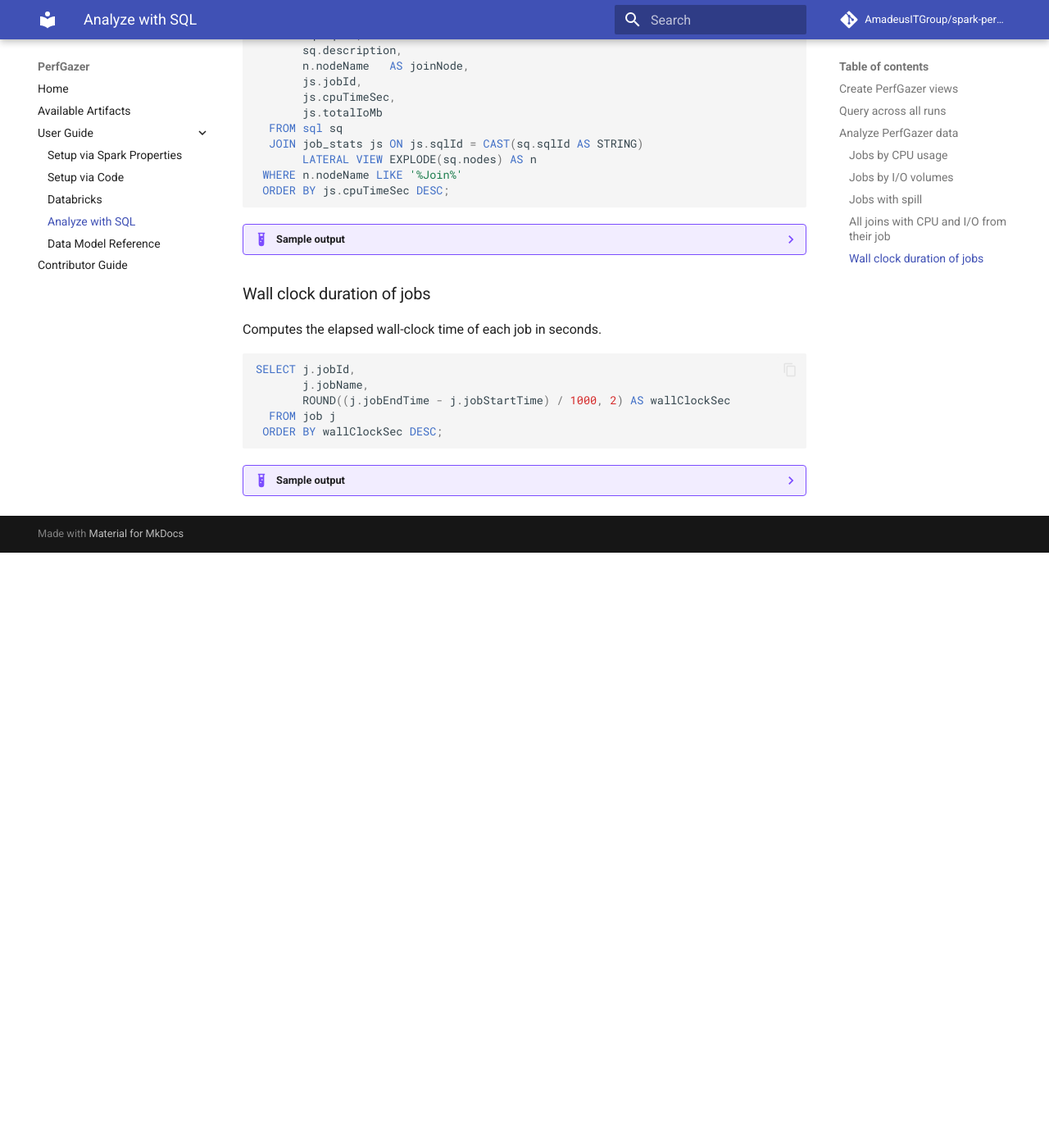
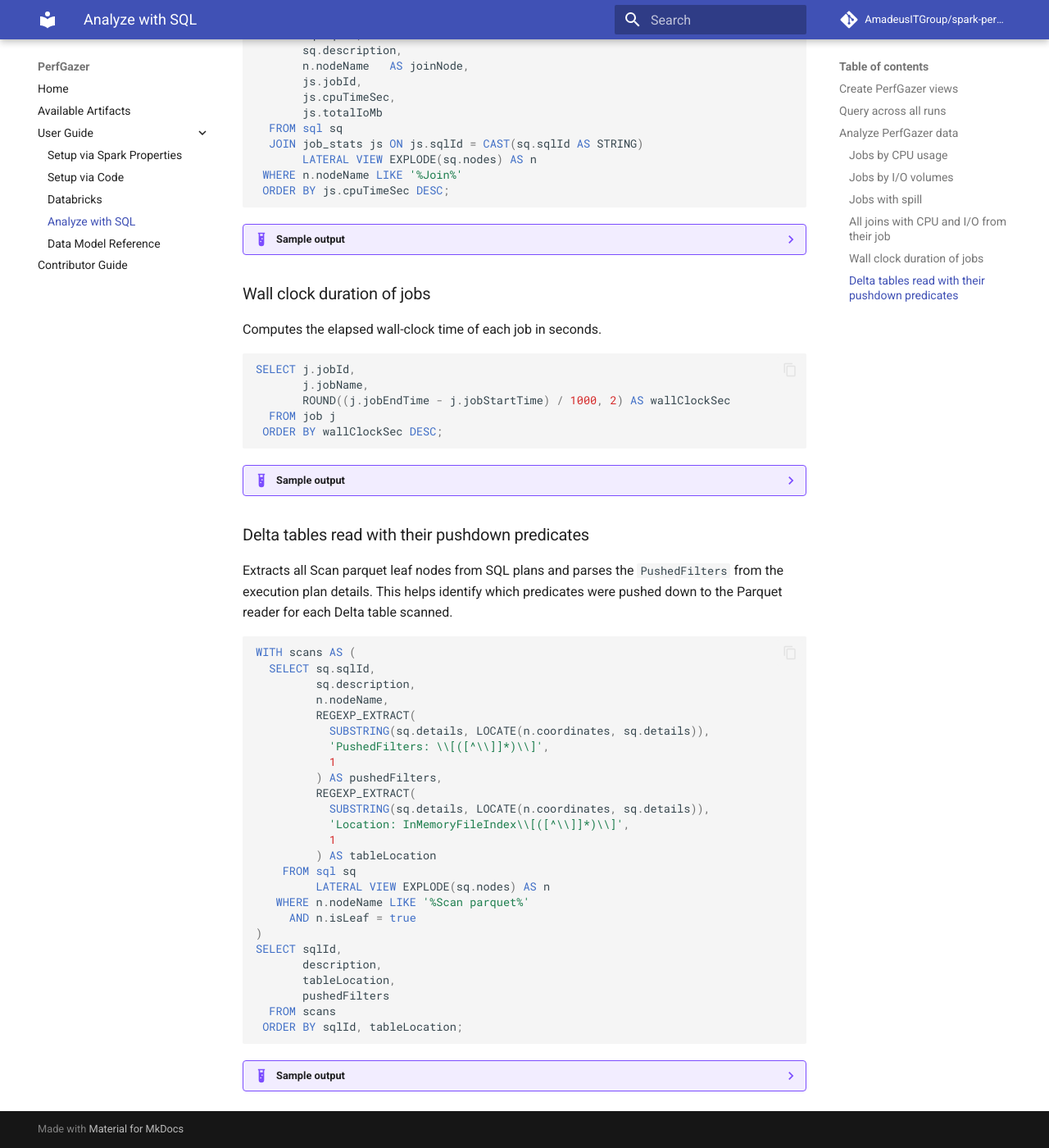
Before and after one commit to AmadeusITGroup/spark-perf-gazer, an MkDocs documentation site: the page built from docs/user_guide/analyze_sql.md, in a window 1280 px wide and 1400 px high, scrolled down 3024 px. Shown: the whole window at 82% size. Built offline with MkDocs 1.6.1 and Material for MkDocs 9.7.7, drawn with Linux system fonts in a browser that asks for light colours; comment, search, counter and statistics services are not loaded; the version menu is left out; before the commit the page ends 3698 px from its top, so only the background shows below that.

Commit message:
Add test and SQL query to extract predicate pushdowns

````diff
--- a/docs/user_guide/analyze_sql.md
+++ b/docs/user_guide/analyze_sql.md
@@ -189,3 +189,44 @@ SELECT j.jobId,
     |     2 | save at MyApp.scala:42 |       245.67 |
     |     1 | count at MyApp.scala:28 |        98.34 |
     |     0 | read at MyApp.scala:15  |        15.21 |
+
+### Delta tables read with their pushdown predicates
+
+Extracts all Scan parquet leaf nodes from SQL plans and parses the `PushedFilters` from the execution plan details. This helps identify which predicates were pushed down to the Parquet reader for each Delta table scanned.
+
+```sql
+WITH scans AS (
+  SELECT sq.sqlId,
+         sq.description,
+         n.nodeName,
+         REGEXP_EXTRACT(
+           SUBSTRING(sq.details, LOCATE(n.coordinates, sq.details)),
+           'PushedFilters: \\[([^\\]]*)\\]',
+           1
+         ) AS pushedFilters,
+         REGEXP_EXTRACT(
+           SUBSTRING(sq.details, LOCATE(n.coordinates, sq.details)),
+           'Location: InMemoryFileIndex\\[([^\\]]*)\\]',
+           1
+         ) AS tableLocation
+    FROM sql sq
+         LATERAL VIEW EXPLODE(sq.nodes) AS n
+   WHERE n.nodeName LIKE '%Scan parquet%'
+     AND n.isLeaf = true
+)
+SELECT sqlId,
+       description,
+       tableLocation,
+       pushedFilters
+  FROM scans
+ ORDER BY sqlId, tableLocation;
+```
+
+??? example "Sample output"
+
+    | sqlId | description              | tableLocation                          | pushedFilters                                    |
+    |------:|--------------------------|----------------------------------------|--------------------------------------------------|
+    |     1 | Filter by region         | dbfs:/data/warehouse/customers         | IsNotNull(region), EqualTo(region,EMEA)          |
+    |     1 | Filter by region         | dbfs:/data/warehouse/orders            |                                                  |
+    |     2 | Join orders with items   | dbfs:/data/warehouse/orders            | IsNotNull(order_date), GreaterThan(order_date,2024-01-01) |
+    |     2 | Join orders with items   | dbfs:/data/warehouse/items             |                                                  |
````
Also changed, not shown: 1 other file.
